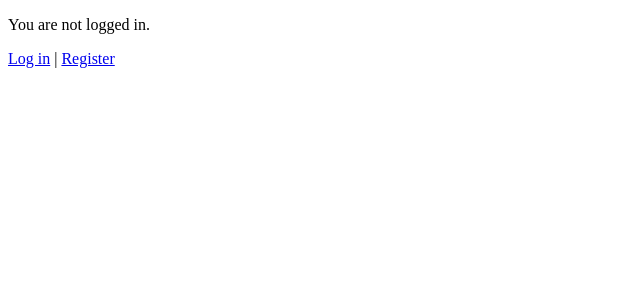
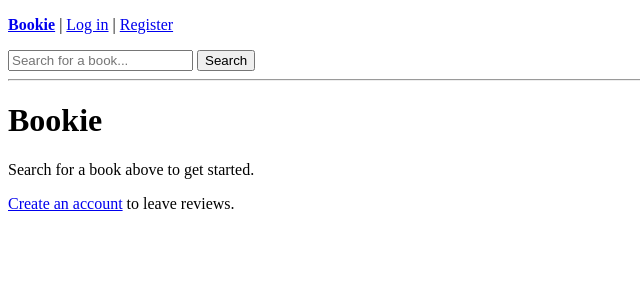
Before and after one commit to roboJF/ReviewApp, a Flask app: page / in a window 1280 px wide. Shown: the top 300 px of the page, without its empty margins (0-640 px from the left). Run offline with Flask 3, Linux system fonts and the light colour scheme.

Commit message:
relatively major UI overhaul, also implemented a search function using the google books API, you can also see book info when clicking on a search result

```diff
--- a/app.py
+++ b/app.py
@@ -1,4 +1,5 @@
 import sqlite3
+import requests
 from flask import Flask, render_template, request, redirect, url_for, session, flash, g
 from werkzeug.security import generate_password_hash, check_password_hash
 
@@ -6,6 +7,8 @@ app = Flask(__name__)
 app.secret_key = "secret-key"
 
 DATABASE = "users.db"
+GOOGLE_BOOKS_API = "https://www.googleapis.com/books/v1/volumes"
+GOOGLE_BOOKS_API_KEY = "AIzaSyCid6MrqrGX78AgFY-ki6J0e-lIG7gZK_c"
 
 # --------------------DB stuff--------------------
 
@@ -38,14 +41,16 @@ def init_db():
 
 # -------------------- routes --------------------
 
+#retrieves the currently logged in user
+def current_user():
+    if "user_id" not in session:
+        return None
+    return get_db().execute("SELECT * FROM users WHERE id = ?", (session["user_id"],)).fetchone()
+
 #displays homepage and shows user if logged in
 @app.route("/")
 def index():
-    user = None
-    if "user_id" in session:
-        user = get_db().execute("SELECT * FROM users WHERE id = ?", (session["user_id"],)).fetchone()
-    return render_template("index.html", user=user)
-
+    return render_template("index.html", user=current_user())
 
 #lets users create new account, adds user to db upon acc. creation and hashes passwords
 @app.route("/register", methods=["GET", "POST"])
@@ -66,7 +71,6 @@ def register():
             return redirect(url_for("login"))
     return render_template("register.html")
 
-
 #lets a user log in, checks to make sure passwords are correct or if user exists
 @app.route("/login", methods=["GET", "POST"])
 def login():
@@ -80,13 +84,53 @@ def login():
         flash("Invalid username or password.")
     return render_template("login.html")
 
-
 #logs user out, clears session data and kicks back to home page
 @app.route("/logout")
 def logout():
     session.clear()
     return redirect(url_for("index"))
 
+#uses google books API to search for books based on the given query, i set it to 5 results to not max out the free API keys but it can be changed if needed
+@app.route("/search")
+def search():
+    query = request.args.get("q", "").strip()
+    results = []
+    if query:
+        try:
+            resp = requests.get(GOOGLE_BOOKS_API, params={"q": query, "maxResults": 5, "key": GOOGLE_BOOKS_API_KEY}, timeout=8)
+            resp.raise_for_status()
+            for item in resp.json().get("items", []):
+                info = item.get("volumeInfo", {})
+                results.append({
+                    "id":      item["id"],
+                    "title":   info.get("title", "Unknown Title"),
+                    "authors": ", ".join(info.get("authors", ["Unknown Author"])),
+                    "year":    info.get("publishedDate", "")[:4],
+                })
+        except requests.exceptions.RequestException as e:
+            flash(f"Search error: {e}")
+    return render_template("search.html", results=results, query=query, user=current_user())
+
+#retrieves book info using google books API using the book ID from search
+@app.route("/book/<book_id>")
+def book(book_id):
+    try:
+        resp = requests.get(f"{GOOGLE_BOOKS_API}/{book_id}", params={"key": GOOGLE_BOOKS_API_KEY}, timeout=8)
+        resp.raise_for_status()
+    except requests.exceptions.RequestException as e:
+        flash(f"Could not load book: {e}")
+        return redirect(url_for("index"))
+    info = resp.json().get("volumeInfo", {})
+    book_data = {
+        "id":          book_id,
+        "title":       info.get("title", "Unknown Title"),
+        "authors":     ", ".join(info.get("authors", ["Unknown Author"])),
+        "year":        info.get("publishedDate", "")[:4],
+        "description": info.get("description", ""),
+        "pages":       info.get("pageCount", ""),
+    }
+    return render_template("book.html", book=book_data, user=current_user())
+
 #runs when file is executed, initializes db and starts the server
 if __name__ == "__main__":
     init_db()
--- a/requirements.txt
+++ b/requirements.txt
@@ -1,2 +1,3 @@
 flask>=3.0
 werkzeug>=3.0
+requests>=2.31
--- /dev/null
+++ b/templates/base.html
@@ -0,0 +1,35 @@
+<!DOCTYPE html>
+<html>
+<head><title>{% block title %}Bookie{% endblock %}</title></head>
+<body>
+
+<!-- this is the "header" that will be on top of every page of the website, should be extended by everything else w/ jinja2 -->
+
+<p>
+    <a href="{{ url_for('index') }}"><strong>Bookie</strong></a> |
+    {% if user %}
+        Logged in as <strong>{{ user['username'] }}</strong> |
+        <a href="{{ url_for('logout') }}">Log out</a>
+    {% else %}
+        <a href="{{ url_for('login') }}">Log in</a> |
+        <a href="{{ url_for('register') }}">Register</a>
+    {% endif %}
+</p>
+
+<form action="{{ url_for('search') }}" method="GET">
+    <input type="text" name="q" placeholder="Search for a book..." value="{{ request.args.get('q', '') }}">
+    <button type="submit">Search</button>
+</form>
+
+<hr>
+
+{% with messages = get_flashed_messages() %}
+    {% for message in messages %}
+        <p><strong>{{ message }}</strong></p>
+    {% endfor %}
+{% endwith %}
+
+{% block content %}{% endblock %}
+
+</body>
+</html>
--- a/templates/index.html
+++ b/templates/index.html
@@ -1,21 +1,14 @@
-<!DOCTYPE html>
-<html>
-<head><title>Bookie</title></head>
-<body>
+{% extends "base.html" %}
+{% block title %}Bookie{% endblock %}
+{% block content %}
 
-<!-- this is the homepage, as a side note, i used jinja2 for these so thats why the syntax is kinda funky -->
+<!-- this is the homepage of the website, basically just prompts for login if not logged in -->
 
-{% with messages = get_flashed_messages() %}
-    {% for message in messages %}<p>{{ message }}</p>{% endfor %}
-{% endwith %}
+<h1>Bookie</h1>
+<p>Search for a book above to get started.</p>
 
-{% if user %}
-    <p>Logged in as <strong>{{ user['username'] }}</strong></p>
-    <a href="{{ url_for('logout') }}">Log out</a>
-{% else %}
-    <p>You are not logged in.</p>
-    <a href="{{ url_for('login') }}">Log in</a> | <a href="{{ url_for('register') }}">Register</a>
+{% if not user %}
+<p><a href="{{ url_for('register') }}">Create an account</a> to leave reviews.</p>
 {% endif %}
 
-</body>
-</html>
+{% endblock %}
```
Also changed, not shown: templates/book.html (added, +10 -0 lines), templates/login.html (+4 -10 lines), templates/register.html (+5 -11 lines), templates/search.html (added, +20 -0 lines).
